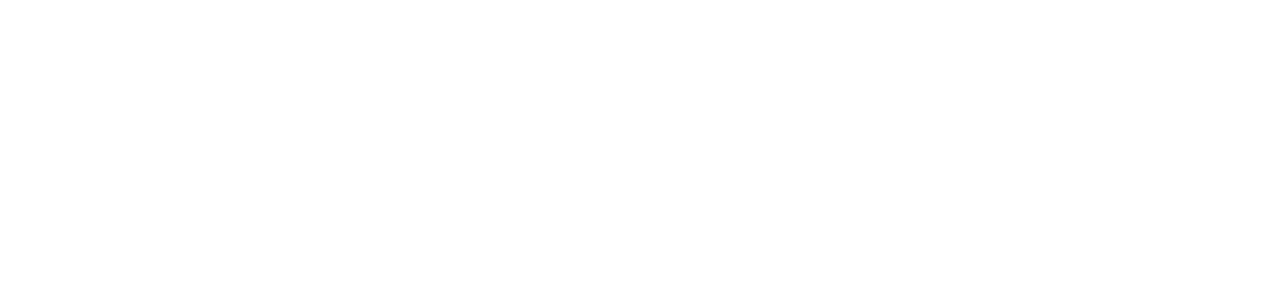
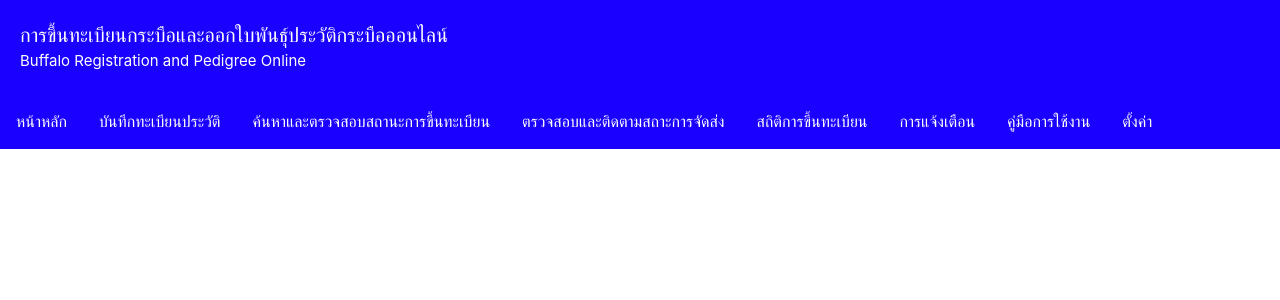
Before and after one commit to artty7541/newpro, a React (Create React App) app: page /trace in a window 1280 px wide. Shown: the top 300 px of the page. Built offline with nearby package versions, Linux system fonts and the light colour scheme.

Commit message:
update to remote githup

```diff
--- a/src/App.js
+++ b/src/App.js
@@ -11,6 +11,7 @@
 import out from "./components/out";
 import regisfarm from "./components/regisfarm";
 import searchandRegistrational from "./components/searchandRegistrational";
+import trace from "./components/trace";
 
 class App extends Component {
   render() {
@@ -39,6 +40,7 @@
         <Route path="/out" component={out} />
         <Route path="/regisfarm" component={regisfarm} />
         <Route path="/searchandRegistrational" component={searchandRegistrational} />
+        <Route path="/trace" component={trace} />
       </Switch>
     );
   }
--- a/src/components/dash.js
+++ b/src/components/dash.js
@@ -167,4 +167,3 @@
   );
 };
 export default Header;
-//<h1 } >ระบบจัดเก็บพันธุ์ประวัติและออกใบพันธุ์ประวัติกระบือออนไลน์</h1></div>
--- /dev/null
+++ b/src/components/trace.js
@@ -0,0 +1,29 @@
+import React from "react";
+import "./../photo.css";
+import Footer from "./Footer";
+import { Form, Button, Row, Col } from "react-bootstrap";
+import NavbarLogin from "./navbar";
+const Header = () => {
+  return (
+    <div className="container-fluid ">
+      <div
+        className="row "
+        style={{ backgroundColor: "#1900ff", color: "white", padding: "20px" }}
+      >
+        <div className="col">
+          <div className="row size-font">
+            การขึ้นทะเบียนกระบือและออกใบพันธุ์ประวัติกระบือออนไลน์
+          </div>
+          <div className="row size-font-eng">
+            {" "}
+            Buffalo Registration and Pedigree Online
+          </div>
+        </div>
+
+      </div>
+       <NavbarLogin />
+
+      </div>
+  );
+};
+export default Header;
```
